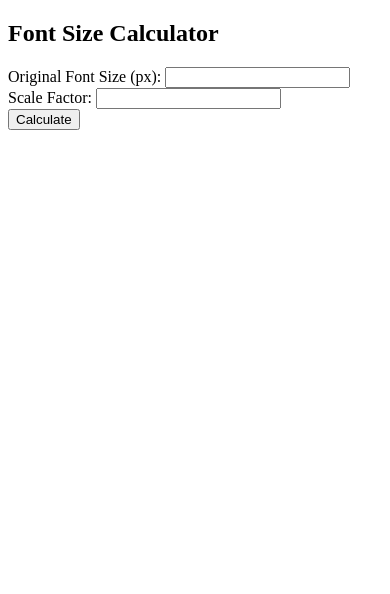
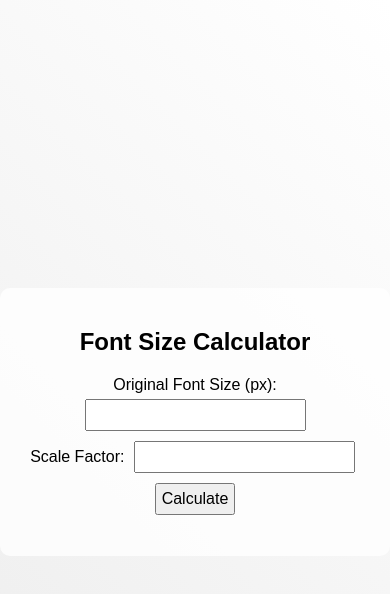
Before and after one commit to DevlopersField/unbounce-font-calculaor, a plain HTML site: page unbounce-font-calculator-for-mobile.html in a window 390 px wide. Drawn offline with Linux system fonts and the light colour scheme.

Commit message:
Update unbounce-font-calculator-for-mobile.html

```diff
--- a/unbounce-font-calculator-for-mobile.html
+++ b/unbounce-font-calculator-for-mobile.html
@@ -1,9 +1,38 @@
 <!DOCTYPE html>
-<html>
+<html lang="en">
 <head>
+    <meta charset="UTF-8">
+    <meta name="viewport" content="width=device-width, initial-scale=1.0">
     <title>Font Size Calculator</title>
+    <style>
+        body {
+            margin: 0;
+            padding: 0;
+            height: 100vh;
+            display: flex;
+            justify-content: center;
+            align-items: center;
+            background: linear-gradient(45deg, #ECECEC, #FFFFFF);
+            font-family: Arial, sans-serif;
+        }
+        .container {
+            text-align: center;
+            background-color: rgba(255, 255, 255, 0.8);
+            padding: 20px;
+            border-radius: 10px;
+        }
+        input, button {
+            margin: 5px;
+            padding: 5px;
+            font-size: 16px;
+        }
+        #result {
+            margin-top: 10px;
+        }
+    </style>
 </head>
 <body>
+    <div class="container">
         <h2>Font Size Calculator</h2>
         <label for="originalFontSize">Original Font Size (px):</label>
         <input type="number" id="originalFontSize">
@@ -13,6 +42,7 @@
         <br>
         <button onclick="calculateScaledFontSize()">Calculate</button>
         <p id="result"></p>
+    </div>
 
     <script>
         // Function to calculate scaled font size
```
Lines whose indentation alone changed are shown as unchanged.
